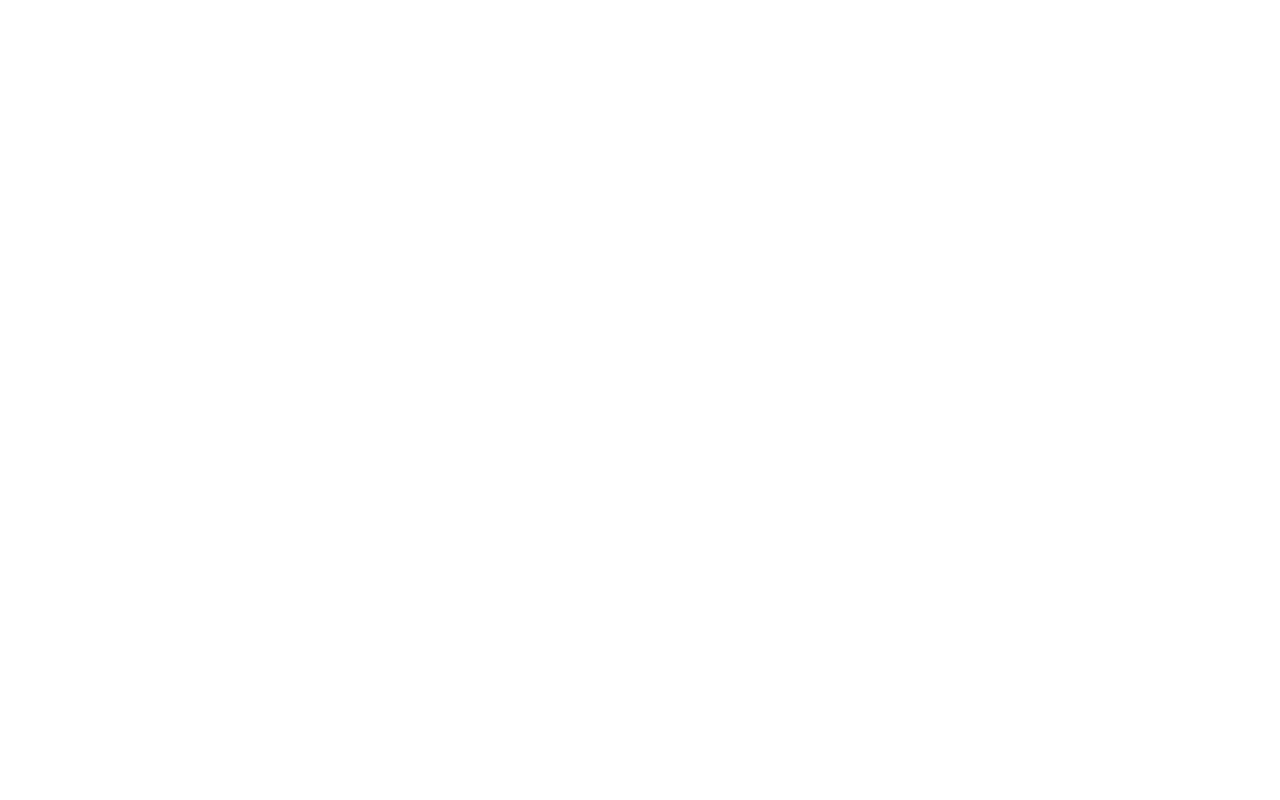
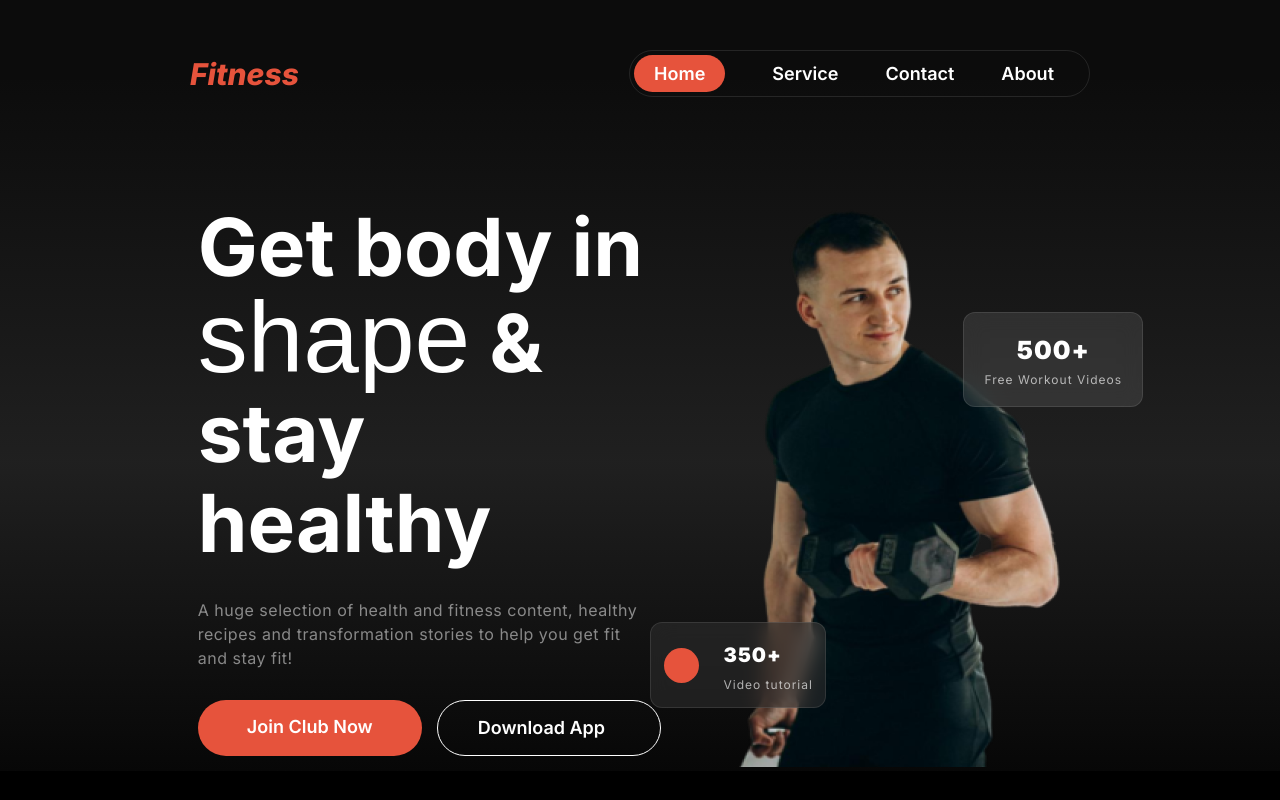
Before and after one commit to UmmaSumiya15/assignment-2-ph, a plain HTML site: page index.html in a window 1280 px wide. Drawn offline with Linux system fonts and the light colour scheme; a web font is replaced by a local one.

Commit message:
header section done

```diff
--- a/index.html
+++ b/index.html
@@ -24,5 +24,71 @@
 </head>
 <body>
 
+
+    <!-- header section -->
+
+    <header>
+
+        <nav>
+            <div class="logo">
+                <h3>Fitness</h3>
+            </div>
+            <div class="nav-bar">
+                <a class="active" href="#">Home</a>
+                <a href="#service">Service</a>
+                <a href="#contact">Contact</a>
+                <a href="#about">About</a>
+            </div>
+            <div class="icon"><i class="fa-solid fa-bars"></i></div>
+        </nav>
+
+
+        <!--banner  -->
+
+        <div class="banner">
+            <div class="banner-content">
+
+                <div class="banner-heading">
+                    <h1>Get body in <span>shape</span> & stay healthy</h1>
+                </div>
+
+                <div class="banner-description">
+                    <p>A huge selection of health and fitness content, healthy recipes and transformation stories to help you get fit and stay fit!</p>
+
+                </div>
+
+                <div class="banner-btn">
+                    <div class="primary-btn">Join Club Now</div>
+                    <div class="secondary-btn">Download App</div>
+                </div>
+
+            </div>
+
+
+            <div class="banner-img">
+
+
+                <img src="./images/Images 2.png" alt="">
+
+                <div class="counter-1">
+                    <h1>500+</h1>
+                    <p>Free Workout Videos</p>
+                </div>
+
+                <div class="counter-2">
+                    <div class="badge">
+                    </div>
+                    <div class="content">
+                        <h1>350+</h1>
+                    <p>Video tutorial</p>
+                    </div>
+                </div>
+
+            </div>
+        </div>
+
+
+    </header>
+
 </body>
 </html>
--- a/style.css
+++ b/style.css
@@ -0,0 +1,247 @@
+/* common css */
+
+*{
+    margin: 0 auto;
+    padding: 0;
+    box-sizing: border-box;
+    max-width: 1440px;
+}
+
+body{
+    background-color: black;
+    font-family: "Inter", sans-serif;
+}
+
+section{
+    margin: 100px 190px 0;
+
+}
+
+.section-title{
+    color: #FFF;
+    font-size: 48px;
+    font-weight: 900;
+    line-height: 120%;
+}
+
+.section-description{
+    color: rgba(255, 255, 255, 0.50);
+    font-size: 14px;
+    font-weight: 400;
+    line-height: 24px;
+    letter-spacing: 0.3px;
+}
+
+.primary-btn{
+    width: 224px;
+    padding: 16px 40px;
+    border-radius: 42px;
+    background: #E6533C;
+    text-align: center;
+    color: #FFF;
+    font-size: 18px;
+    font-weight: 600;
+    line-height: 22px;
+}
+
+a{
+    text-decoration: none;
+    color: white;
+}
+
+
+/*............ header section */
+
+/* nav */
+
+header{
+    background: linear-gradient(180deg, #0c0c0c 10%, rgba(119, 119, 119, 0.267) 60%, #070707 100%);
+
+}
+
+nav{
+    display: flex;
+    justify-content: space-between;
+    align-items: center;
+    margin: 0px 190px 90px;
+    padding-top: 50px;
+
+}
+
+.logo{
+    margin: 0;
+}
+
+.logo h3{
+    color: #E6533C;
+    font-size: 30px;
+    font-style: italic;
+    font-weight: 800;
+    line-height: 120%;
+    }
+
+.nav-bar{
+    margin: 0;
+    display: flex;
+    padding: 4px 35px 4px 4px;
+    align-items: center;
+    gap: 47px;
+    border: 1px solid rgba(255, 255, 255, 0.10);
+    border-radius: 39px;
+}
+.nav-bar a{
+    font-size: 18px;
+    font-weight: 600;
+}
+.active{
+    border-radius: 46px;
+    background: #E6533C;
+    padding: 8px 20px;
+    justify-content: center;
+
+}
+
+
+.icon{
+    display: none;
+    color: white;
+}
+
+
+
+
+/* banner */
+
+.banner{
+    margin: 0 190px;
+    display: flex;
+    justify-content: space-between;
+    align-items: center;
+    gap: 70px;
+
+}
+
+.banner-content{
+    width: 50%;
+    display: flex;
+    flex-direction: column;
+    gap: 30px;
+
+}
+
+.banner-heading{
+
+    color: #FFF;
+    font-size: 40px;
+    font-weight: 900;
+    line-height: 90px;
+
+}
+
+span{
+    font-family: 'Miama', sans-serif;
+    font-size: 100px;
+    font-weight: 400;
+    line-height: 90px;
+}
+
+.banner-description{
+    color: rgba(255, 255, 255, 0.50);
+    font-size: 16px;
+    font-weight: 400;
+    line-height: 24px;
+    letter-spacing: 0.5px;
+
+}
+
+.banner-btn{
+    display: flex;
+    gap: 15px;
+
+}
+
+.secondary-btn{
+    width: 224px;
+    padding: 16px 40px;
+    border-radius: 42px;
+    border: 1px solid #FFF;
+    color: #FFF;
+    font-size: 18px;
+    font-weight: 600;
+    line-height: 22px;
+
+}
+
+.banner-img{
+    position: relative;
+}
+
+.counter-1{
+    width: 180px;
+    height: 95px;
+    border-radius: 12px;
+    border: 1px solid rgba(255, 255, 255, 0.10);
+    background: rgba(255, 255, 255, 0.10);
+    backdrop-filter: blur(10px);
+    position: absolute;
+    left: 230px;
+    top: 125px;
+    display: flex;
+    justify-content: center;
+    align-items: center;
+    flex-direction: column;
+}
+.counter-1 h1{
+    color: #FFF;
+    font-size: 25px;
+    font-weight: 900;
+    line-height: 40px;
+    letter-spacing: 1px;
+}
+.counter-1 p{
+    color: rgba(255, 255, 255, 0.65);
+    font-size: 12px;
+    font-weight: 400;
+    line-height: 20px;
+    letter-spacing: 1px;
+}
+
+.counter-2{
+    width: 176px;
+    height: 86px;
+    border-radius: 12px;
+    border: 1px solid rgba(255, 255, 255, 0.10);
+    background: rgba(48, 48, 48, 0.54);
+    backdrop-filter: blur(10px);
+    position: absolute;
+    right: 256px;
+    bottom: 63px;
+    display: flex;
+    justify-content: center;
+    align-items: center;
+
+}
+
+.badge{
+    width: 35px;
+    height: 35px;
+    background-color: rgba(230, 83, 60, 1);
+    border-radius: 100%;
+    pad: 0;
+
+}
+
+.counter-2 h1{
+    color: #FFF;
+    font-size: 20px;
+    font-weight: 900;
+    line-height: 40px;
+    letter-spacing: 1px;
+}
+.counter-2 p{
+    color: rgba(255, 255, 255, 0.65);
+    font-size: 12px;
+    font-weight: 400;
+    line-height: 20px;
+    letter-spacing: 1px;
+}
```
